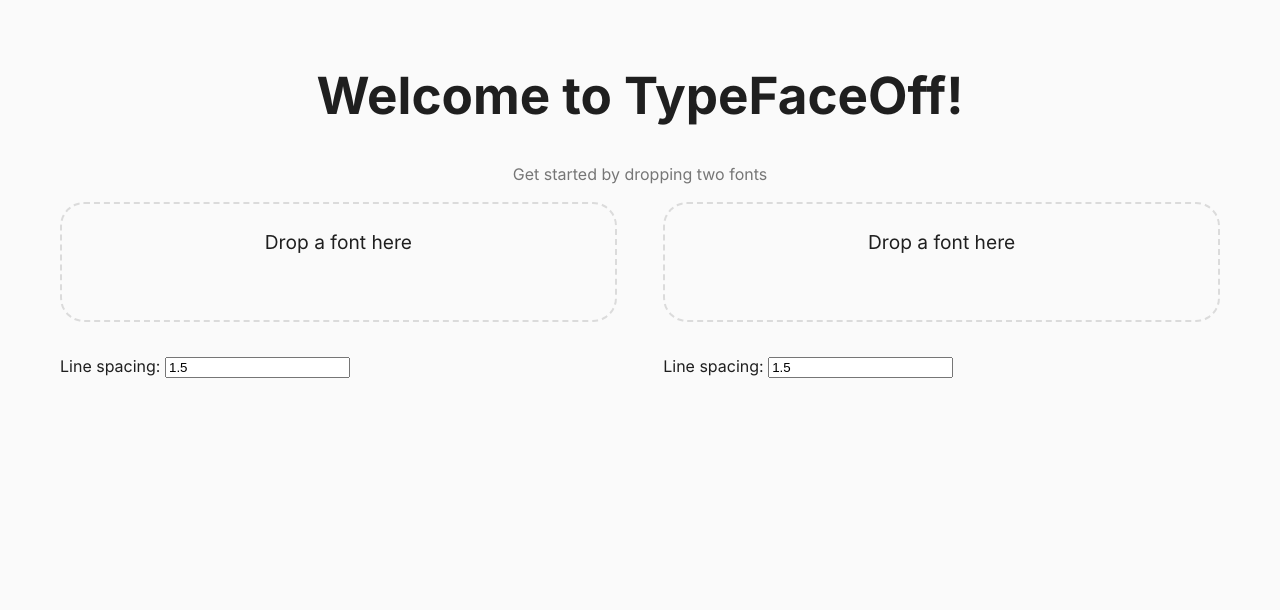
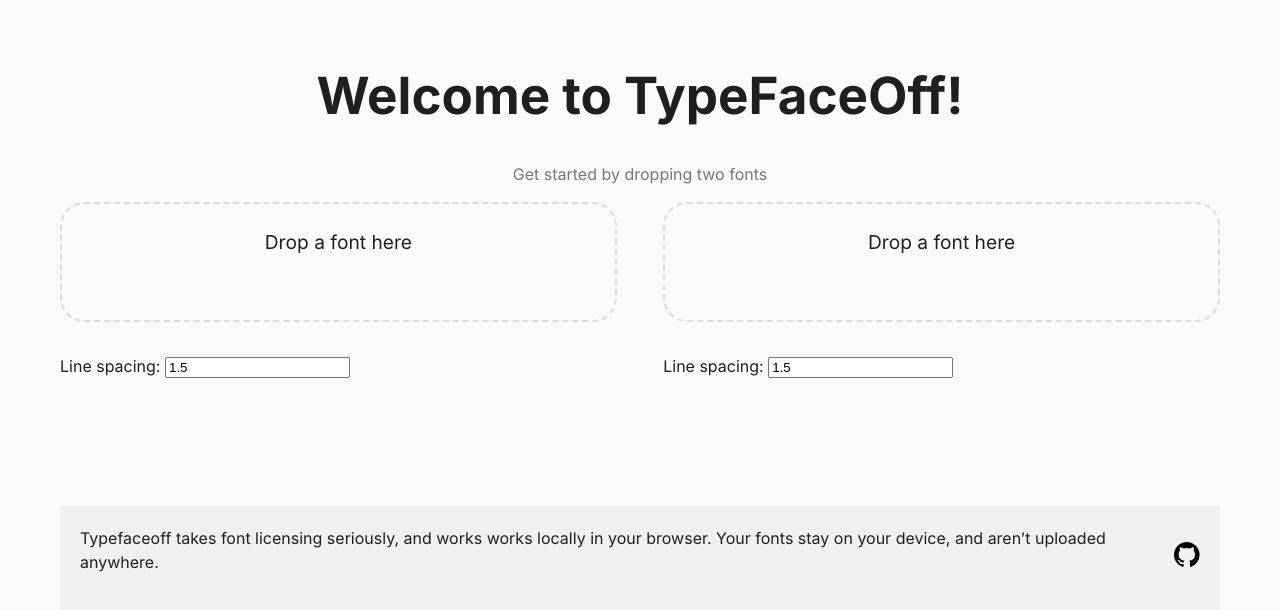
Before and after one commit to typefaceoff/typefaceoff, a React (Vite) app: page / in a window 1280 px wide. Shown: the top 610 px of the page. Built offline with nearby package versions, Linux system fonts and the light colour scheme.

Commit message:
Footer and Github Link

```diff
--- a/package.json
+++ b/package.json
@@ -15,7 +15,8 @@
     "react": "^18.2.0",
     "react-dom": "^18.2.0",
     "react-dropzone": "^14.2.3",
-    "typr-ts": "^1.1.5"
+    "typr-ts": "^1.1.5",
+    "react-icons": "^4.10.1"
   },
   "devDependencies": {
     "@types/react": "^18.2.15",
--- a/src/components/App.tsx
+++ b/src/components/App.tsx
@@ -2,6 +2,7 @@
 import '../styles/App.css';
 import FontUploader from './FontUploader';
 import FontPreview from './FontPreview';
+import { BsGithub } from 'react-icons/bs';
 
 function App() {
   // State for the selected font on the left
@@ -69,6 +70,15 @@
           )}
         </section>
       </main>
+      <footer>
+        <p className="footer-text">
+          Typefaceoff takes font licensing seriously, and works works locally in your browser. Your
+          fonts stay on your device, and aren’t uploaded anywhere.{' '}
+        </p>
+        <a href="https://github.com/typefaceoff/typefaceoff" target="_blank">
+          <BsGithub className="github-icon" />
+        </a>
+      </footer>
     </div>
   );
 }
--- a/src/styles/App.css
+++ b/src/styles/App.css
@@ -31,3 +31,17 @@
 .app {
     width: 100%;
 }
+
+.github-icon {
+    font-size: 1.6rem;
+    color: black;
+}
+
+footer {
+    display: flex;
+    align-items: center;
+    justify-content: space-between;
+    background-color: #f0f0f0;
+    padding: 1.25rem;
+    margin-block-start: 8rem;
+}
```
Also changed, not shown: 1 other file (tests, documents, lock files or other folders).
